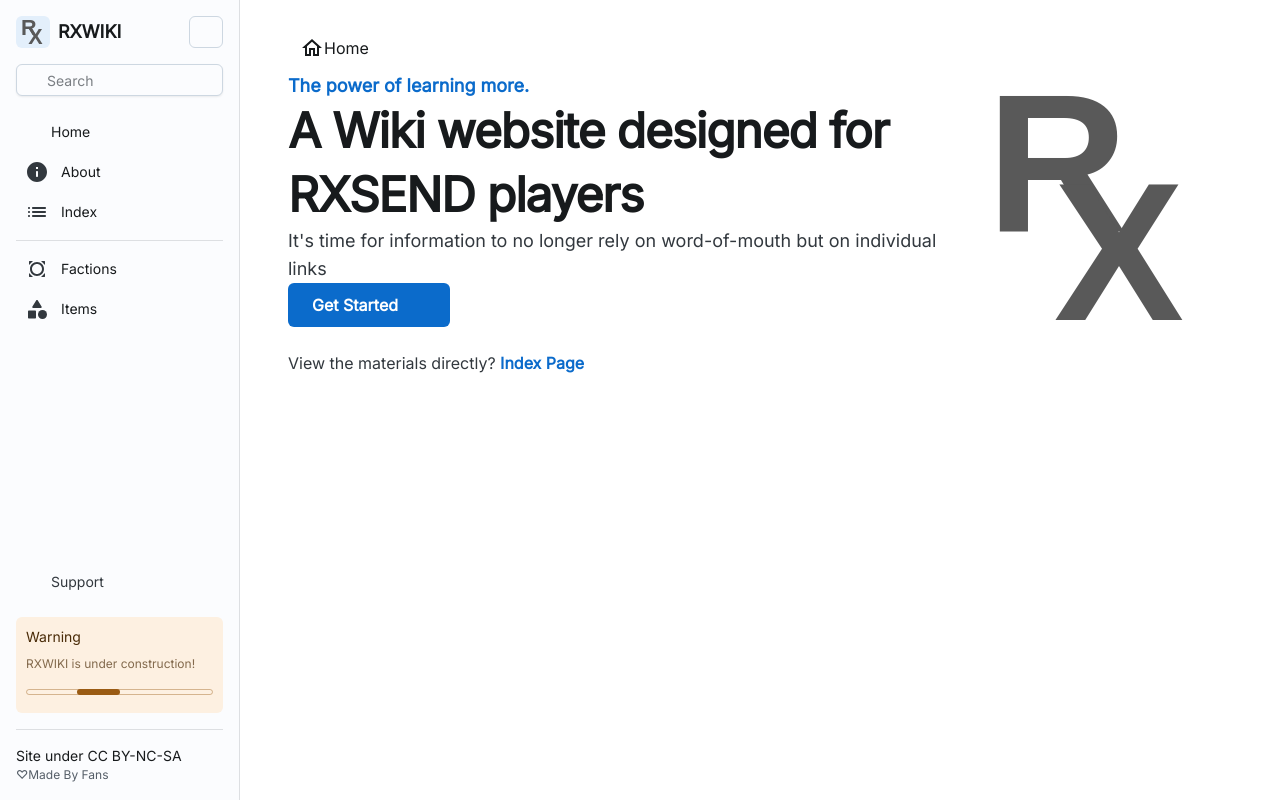
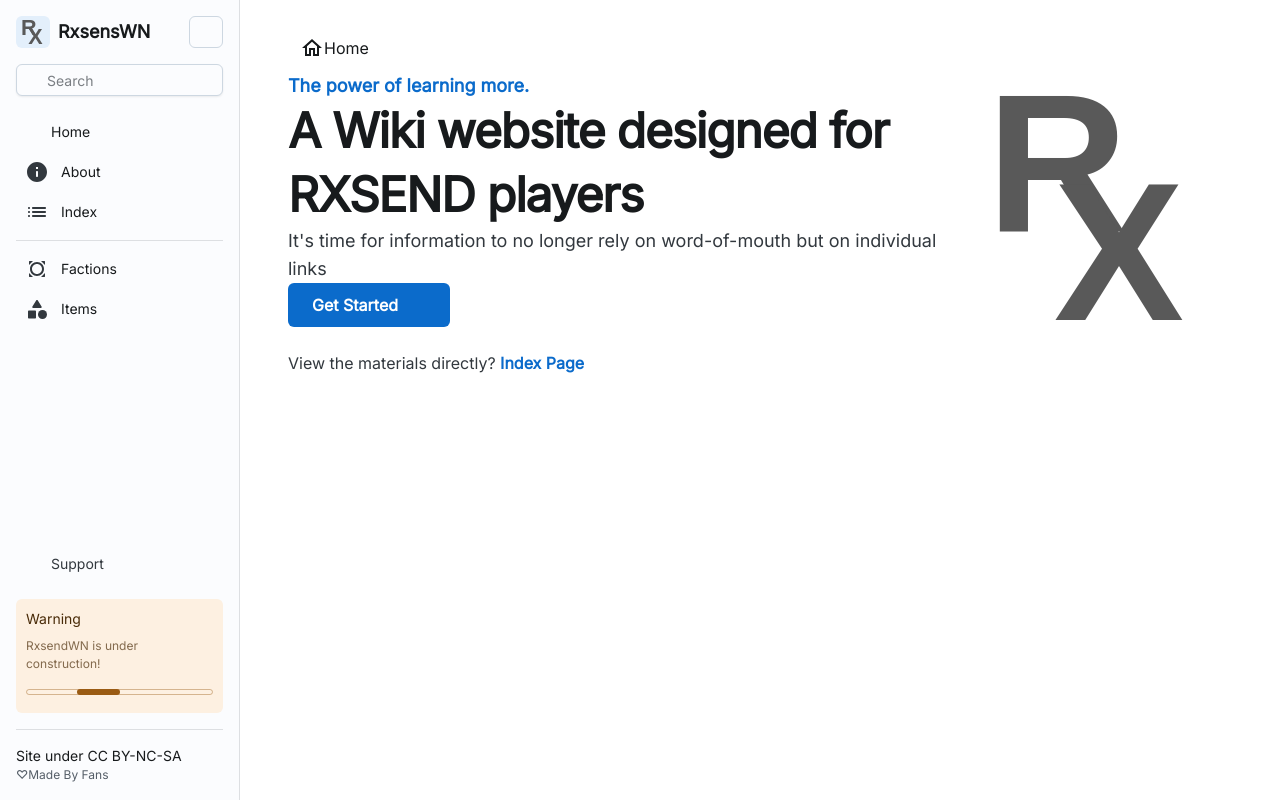
Before and after one commit to bananaxiao2333/rx-wiki, a React (Vite) app: page / in a window 1280 px wide. Built offline with nearby package versions, Linux system fonts and the light colour scheme; some icons are missing.

Commit message:
change name

```diff
--- a/index.html
+++ b/index.html
@@ -4,7 +4,7 @@
     <meta charset="UTF-8" />
     <link rel="icon" type="image/svg+xml" href="/rxwiki-icon.svg" />
     <meta name="viewport" content="width=device-width, initial-scale=1.0" />
-    <title>RXWIKI</title>
+    <title>RxsendWN</title>
   </head>
   <body>
     <div id="root"></div>
--- a/src/components/Sidebar.jsx
+++ b/src/components/Sidebar.jsx
@@ -107,7 +107,7 @@ export default function Sidebar() {
           <IconButton variant="soft" color="primary" size="sm">
             <img src={RxwikiIcon} width={30} />
           </IconButton>
-          <Typography level="title-lg">RXWIKI</Typography>
+          <Typography level="title-lg">RxsensWN</Typography>
           <CssVarsProvider>
             <ColorSchemeToggle sx={{ ml: "auto" }} />
           </CssVarsProvider>
@@ -252,7 +252,7 @@ export default function Sidebar() {
           >
             <Typography level="title-sm">Warning</Typography>
           </Stack>
-          <Typography level="body-xs">RXWIKI is under construction!</Typography>
+          <Typography level="body-xs">RxsendWN is under construction!</Typography>
           <LinearProgress variant="outlined" sx={{ my: 1 }} />
         </Card>
       </Box>
```
